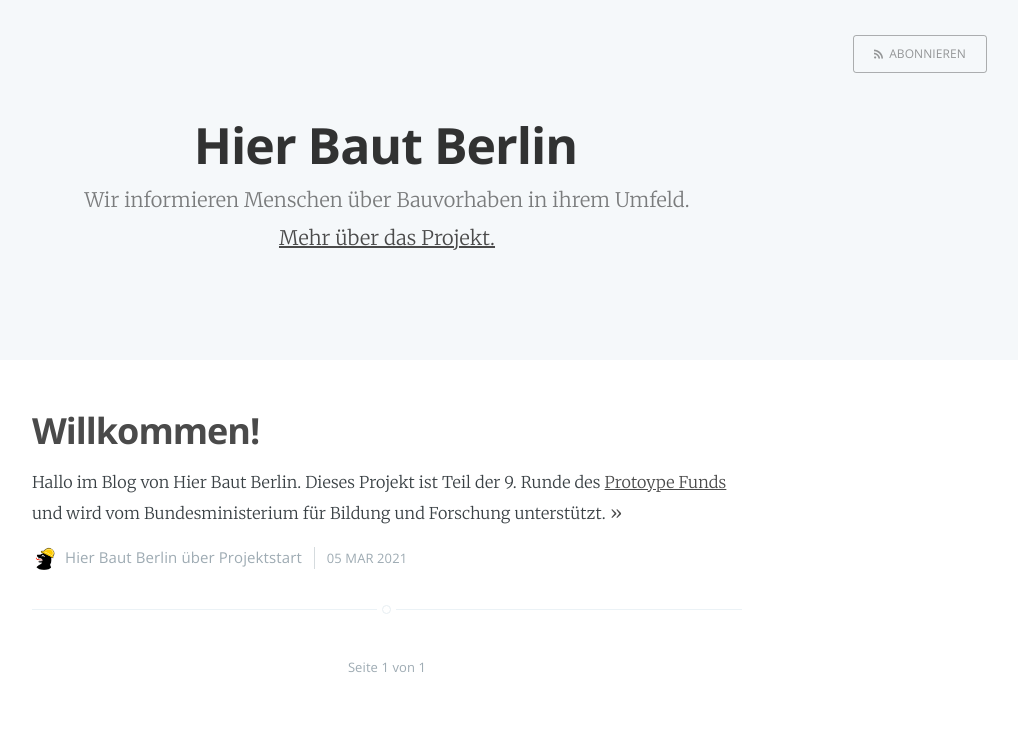
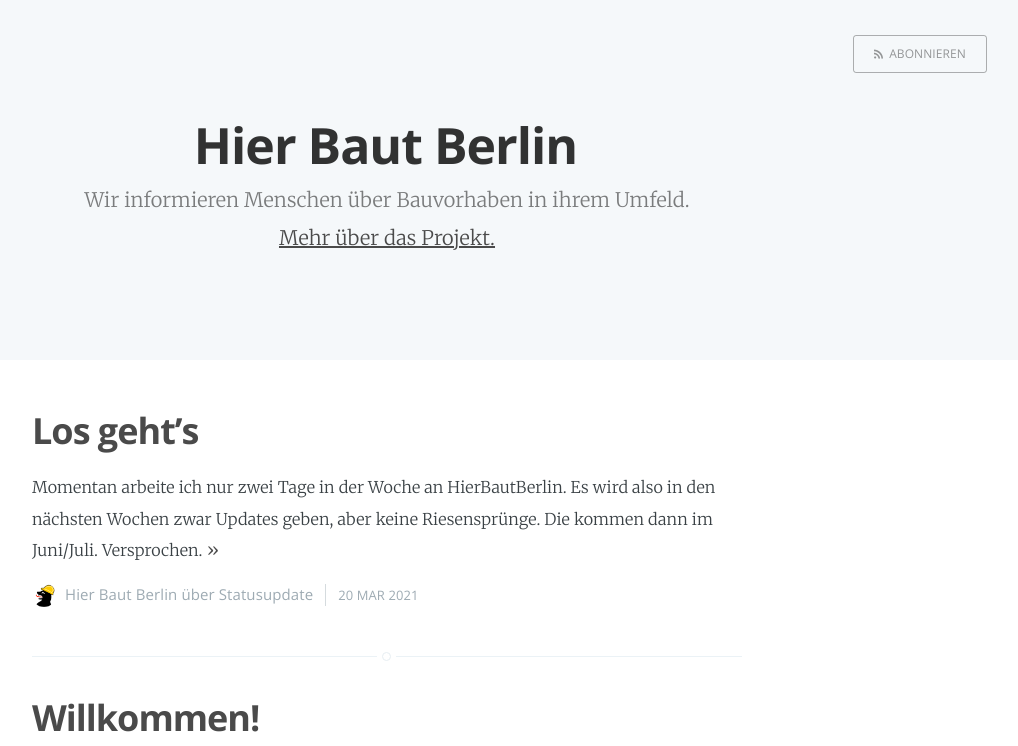
Before and after one commit to HierBautBerlin/Blog, a Jekyll site: the page built from index.html, in a window 1280 px wide, cut to the strip 0-746 px from the top of the page. Shown: the whole strip, without its empty margins (253-1271 px from the left). Built offline with Jekyll 4.4.1, drawn with Linux system fonts in a browser that asks for light colours; the list of posts is cut into pages by our own code.

Commit message:
add bi-weekly report

```diff
--- /dev/null
+++ b/_posts/2021-03-20-los-gehts.markdown
@@ -0,0 +1,25 @@
+---
+layout: post
+title:  "Los geht’s"
+date:   2021-03-20 10:18:00
+categories: Statusupdate
+---
+Momentan arbeite ich nur zwei Tage in der Woche an HierBautBerlin. Es wird also in den nächsten Wochen zwar Updates geben, aber keine Riesensprünge. Die kommen dann im Juni/Juli. Versprochen.
+
+## Erledigt
+
+Ich habe zwei Meilensteine in Github angelegt und dort alle [mir bekannten Quellen angelegt](https://github.com/HierBautBerlin/website/milestones). Dafür habe ich die letzten zwei Wochen weiter mit Menschen geredet und mir das Okay der meisten Quellen geben lassen. Wenn du noch Ideen für weitere Quellen hast, erstelle gerne ein Ticket oder schreibe mich per [E-Mail](mailto:mail@hierbautberlin.de) an.
+
+Die erste Quelle ist auch [fast fertig implementiert](https://github.com/HierBautBerlin/website/pull/40). Ich kann nun schon die Daten von [InfraVelo](https://www.infravelo.de/) auslesen und in die Datenbank schreiben. Das bedeutet, das Grundgerüst der Datenbank ist jetzt vorhanden. Die nächsten Quellen werden nun einfacher implementierbar sein.
+
+Dankenswerterweise hat [Johannes](https://johannesfilter.com/) sich bereit erklärt, mit uns einen kleinen Mini-Workshop zu machen, um sein [pd3f Tool](https://pd3f.com/) vorzustellen. Damit sollte das Parsen der PDF-Dateien um einiges komfortabler werden. Zum Glück gibt es bis jetzt allerdings nur eine einzige Quelle mit PDFs. Das [Amtsblatt von Berlin](https://www.berlin.de/landesverwaltungsamt/logistikservice/amtsblatt-fuer-berlin/).
+
+## Das mache ich in den nächsten zwei Wochen
+
+Die Basisarbeiten sind so langsam erledigt. In den nächsten zwei Wochen gibt es noch einen UX Workshop mit [SimplySecure](https://simplysecure.org/), der dankenswerterweise vom [Prototyp Fund](https://prototypefund.de/) ermöglicht wird. Danach sollte ich auch eine gute Vorstellung vom Aufbau der Webseite haben. Aufgrund der schieren Menge an Daten ist die Kartendarstellung etwas kniffelig. Ich bin aber überzeugt, dass wir eine gute Darstellung finden werden.
+
+Hoffentlich werde ich es schaffen noch ein oder zwei weitere Quellen anbinden zu können.
+
+## Das motiviert/bremst mich gerade
+
+Die ersten Wochen eines Projektes sind voll mit Recherchen und dem Aufsetzen des Projektes. Ich freue mich schon, so langsam ins Programmieren zu wechseln und die Tickets abzuarbeiten. Los geht’s!
--- a/assets/css/screen.css
+++ b/assets/css/screen.css
@@ -214,6 +214,7 @@ h1 {
 h2 {
     font-size: 2.6rem;
     letter-spacing: -1px;
+    margin-bottom: 2rem;
 }
 
 h3 {
@@ -768,7 +769,7 @@ body:not(.post-template) .post-title {
 
 .post-meta {
     display: block;
-    margin: 1.75rem 0 0 0;
+    margin: 1.75rem 0 1rem 0;
     font-family: "Open Sans", sans-serif;
     font-size: 1.5rem;
     line-height: 2.2rem;
@@ -1576,14 +1577,19 @@ body:not(.post-template) .post-title {
         line-height: 1.65em;
     }
 
-    .post-date {
-        display: none;
-    }
-
     .post-template .post-header {
         margin-bottom: 2rem;
     }
 
+    .home-template .post-date {
+        border-left: none;
+        padding-left: 0;
+        margin-left: 0;
+    }
+
+    .home-template .post-date::before {
+        content: "- "
+    }
     .post-template .post-date {
         display: inline-block;
     }
```
